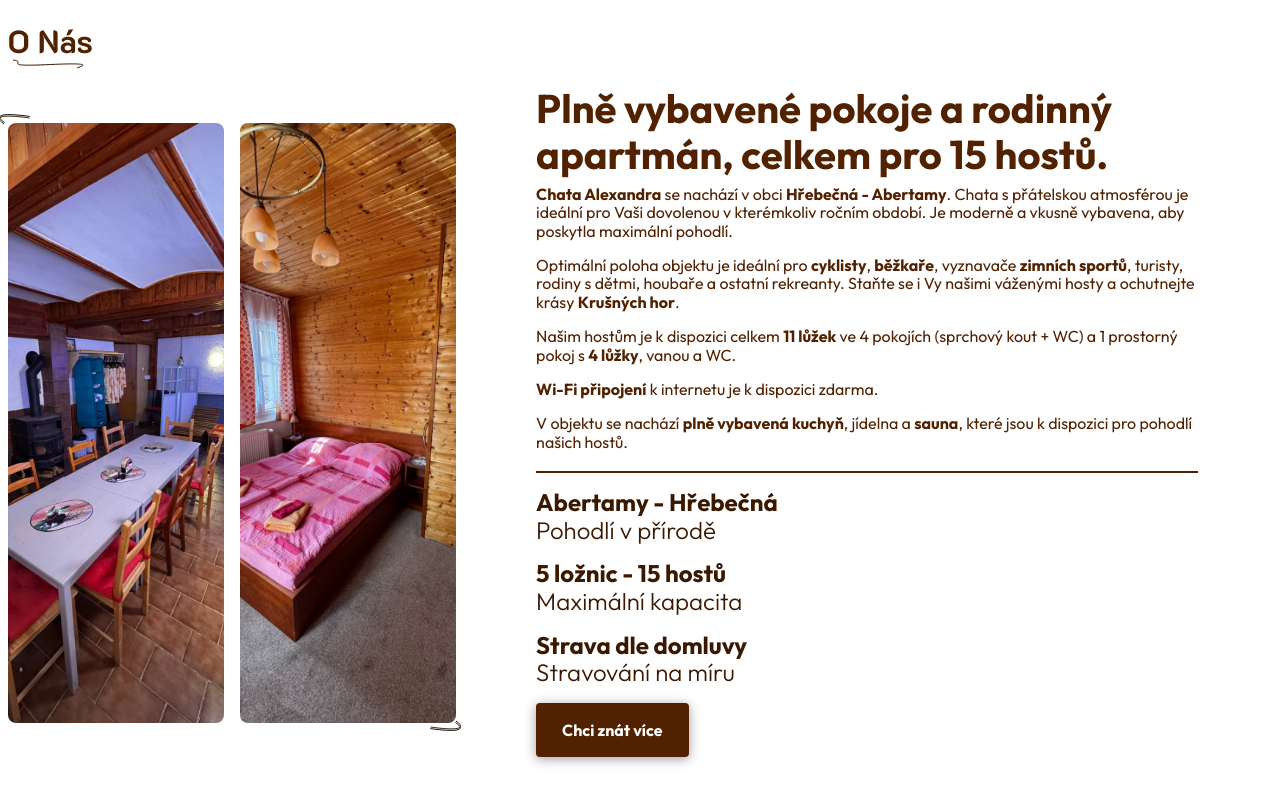
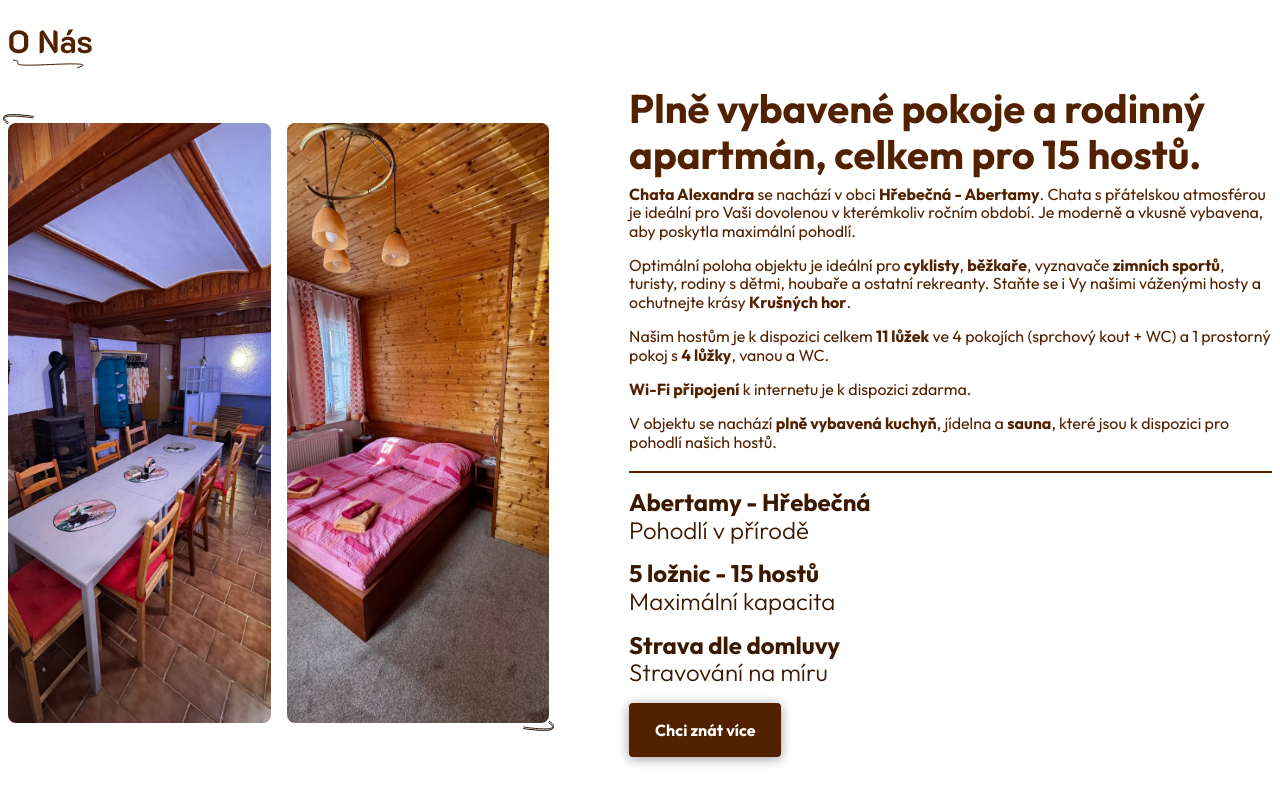
Before and after one commit to bobcermak/alexandra-abertamy, a plain HTML site: page index.html in a window 1280 px wide. Shown: the part 840-1640 px from the top of the page. Drawn offline with Linux system fonts and the light colour scheme; files whose address does not match are found by name.

Commit message:
update - finish -> about us

```diff
--- a/styles/components.css
+++ b/styles/components.css
@@ -173,7 +173,7 @@
 @media screen and (min-width: 961px) {
   .bend::before {
       top: -2.25%;
-      left: -2%;
+      left: -1%;
   }
 
   .bend::after {
--- a/styles/layout.css
+++ b/styles/layout.css
@@ -531,12 +531,6 @@
     padding-bottom: .25em;
 }
 
-@media screen and (min-width: 961px) {
-    .about-wrapper__header {
-        width: 90%;
-    }
-}
-
 .about-wrapper__header p:nth-of-type(1) {
     margin-top: .5em;
 }
@@ -599,7 +593,6 @@
         justify-content: space-between;
         align-items: start;
         margin: 1em 0;
-        width: 90%;
     }
 }
 
@@ -619,6 +612,7 @@
 
 @media screen and (min-width: 961px) {
     .about-wrapper__gallery {
+        grid-template-columns: repeat(2, minmax(auto, 625px));
         grid-template-rows: minmax(auto, 600px);
         margin: 0;
     }
```
